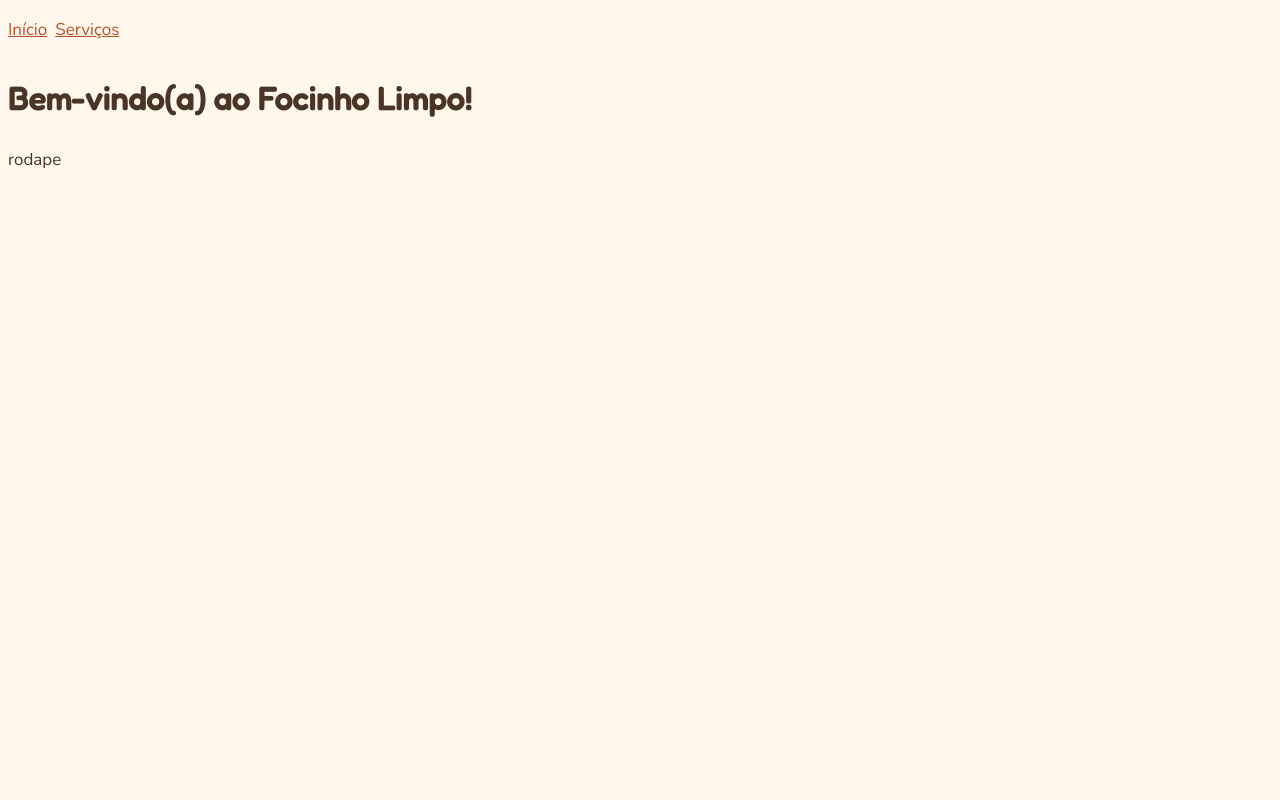
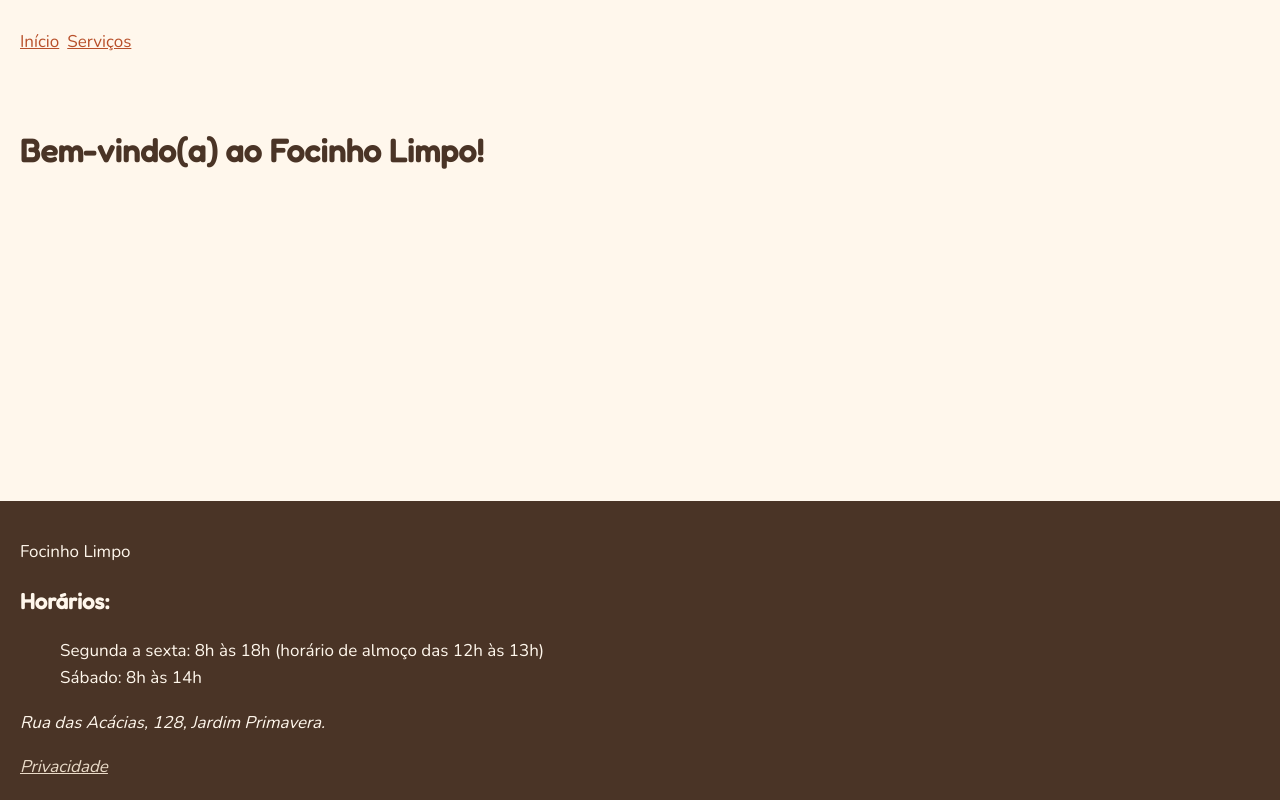
Before and after one commit to geovanyhenri6-pixel/focinho-limpo, a Flask app: page / in a window 1280 px wide. Run offline with Flask 3, Linux system fonts and the light colour scheme.

Commit message:
organiza a posição do footer em relação ao boddy; adiciona informações ficticias ao footer; reseta a margem padrão do body e adiciona variavel de padding padrão ao root

```diff
--- a/static/css/style.css
+++ b/static/css/style.css
@@ -9,14 +9,27 @@
     --cor-areia: #EADBC8;
     --fonte-titulo: 'Fredoka', sans-serif;
     --fonte-texto: 'Nunito', sans-serif;
+    --padding-padrao: 20px;
 }
 
 body {
+    display: flex;
+    flex-direction: column;
+    min-height: 100vh;
+    margin: 0;
     background-color: var(--cor-creme);
     color: var(--cor-chocolate);
     font-family: var(--fonte-texto);
     font-size: 17px;
     line-height: 1.6;
+}
+
+main {
+    padding: var(--padding-padrao);
+}
+
+header {
+    padding: var(--padding-padrao);
 }
 
 h1 {
@@ -35,12 +48,12 @@ h3 {
 }
 
 a {
-    display: flex;
     color: var(--cor-terracota);
     text-decoration: underline;
 }
 
 nav a {
+    display: flex;
     min-height: 44px;
     align-items: center;
 }
@@ -56,3 +69,25 @@ nav {
     outline-offset: 2px;
     border-radius: 12px;
 }
+
+footer {
+    padding: var(--padding-padrao);
+    color: var(--cor-creme);
+    background-color: var(--cor-chocolate);
+}
+
+footer ul {
+    list-style: none;
+}
+
+footer a {
+    color: var(--cor-areia);
+}
+
+footer h2 {
+    font-size: 22px;
+}
+
+.content {
+    flex: 1 0 auto;
+}
--- a/templates/base.html
+++ b/templates/base.html
@@ -16,17 +16,27 @@
 
 <body>
     <header>
-        <nav aria-label="Navegação principal">
+        <nav aria-label="Principal">
             <a href="{{ url_for('site.home') }}"> Início</a>
             <a href="{{ url_for('site.servicos') }}">Serviços</a>
         </nav>
     </header>
 
-    <main>
+    <main class="content">
         {% block content %}
         {% endblock %}
     </main>
 
-    <footer>rodape</footer>
+    <footer class="footer">
+            <p>Focinho Limpo</p>
+            <h2>Horários:</h2>
+            <ul>
+                <li>Segunda a sexta: 8h às 18h (horário de almoço das 12h às 13h)</li>
+                <li>Sábado: 8h às 14h</li>
+            </ul>
+            <address>
+                <p>Rua das Acácias, 128, Jardim Primavera.</p>
+            <a href="#">Privacidade</a>
+    </footer>
 </body>
 </html>
```
